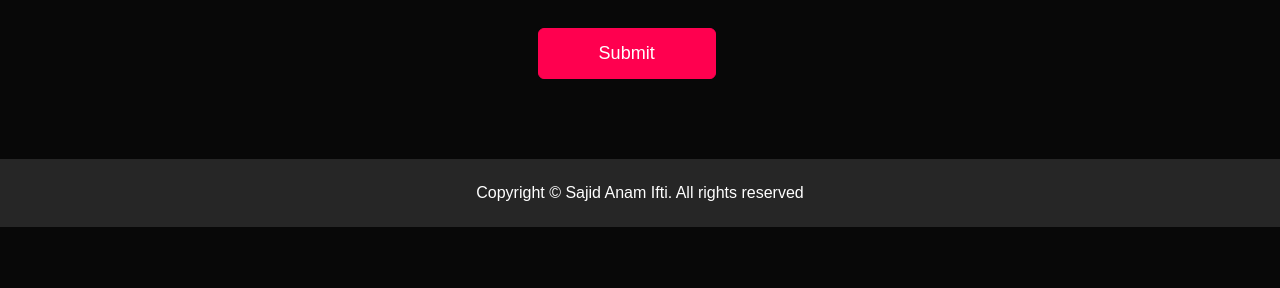
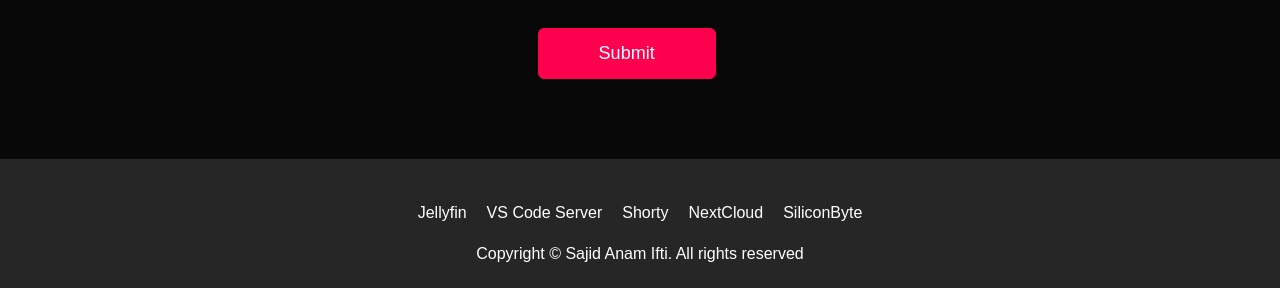
Before and after one commit to sajidifti/Portfolio, a plain HTML site: page index.html in a window 1280 px wide. Shown: the part 3681-3969 px from the top of the page. Before the commit the page ends 3908 px from the top, so only its background shows below. Drawn offline with Linux system fonts and the light colour scheme.

Commit message:
added footer links

```diff
--- a/index.html
+++ b/index.html
@@ -234,7 +234,15 @@
                 </div>
             </div>
         </div>
+
         <div class="copyright">
+            <div class="links">
+                <a href="https://jellyfin.sajidifti.com" target="_blank">Jellyfin</a>
+                <a href="https://code.sajidifti.com" target="_blank">VS Code Server</a>
+                <a href="https://shorty.sajidifti.com" target="_blank">Shorty</a>
+                <a href="https://cloud.sajidifti.com" target="_blank">NextCloud</a>
+                <a href="https://Siliconbyte.sajidifti.com" target="_blank">SiliconByte</a>
+            </div>
             <p>Copyright © Sajid Anam Ifti. All rights reserved</p>
         </div>
     </div>
--- a/style.css
+++ b/style.css
@@ -384,6 +384,36 @@ form .btn2 {
   color: #ff004f;
 }
 
+.links {
+  padding: 20px !important;
+  display: flex;
+  align-items: center;
+  text-align: center;
+  justify-content: center;
+  /* margin-bottom: 100px; */
+}
+
+.links a {
+  text-decoration: none;
+  color: #fff;
+  margin: 0 10px;
+  position: relative;
+}
+
+.links a::after {
+  content: "";
+  width: 0;
+  height: 3px;
+  background: #ff004f;
+  margin: auto;
+  display: block;
+  transition: 0.5s;
+}
+
+.links a:hover::after {
+  width: 100%;
+}
+
 /* responsive */
 nav .fas {
   display: none;
```
Also changed, not shown: allprojects.html (+7 -0 lines), images/work-1.png (deleted), images/work-2.png (deleted), images/work-3.png (deleted).
